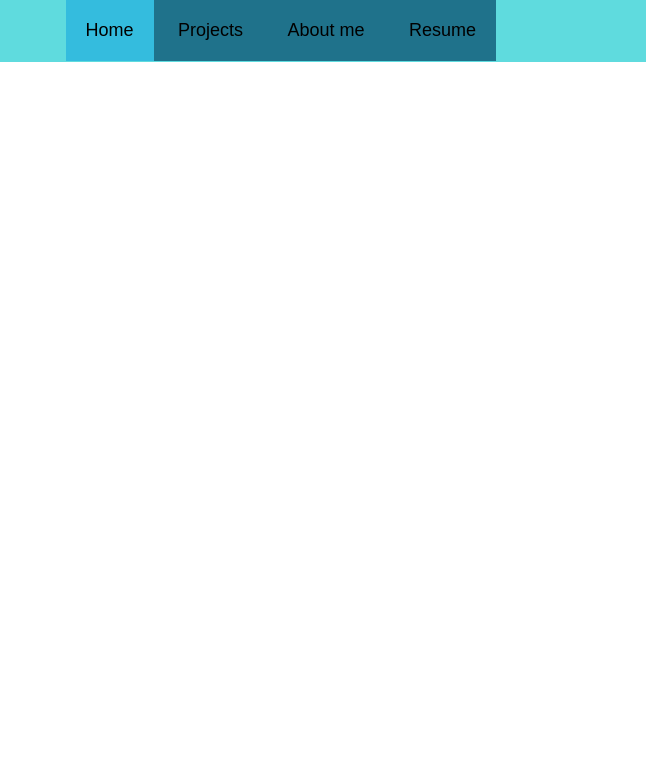
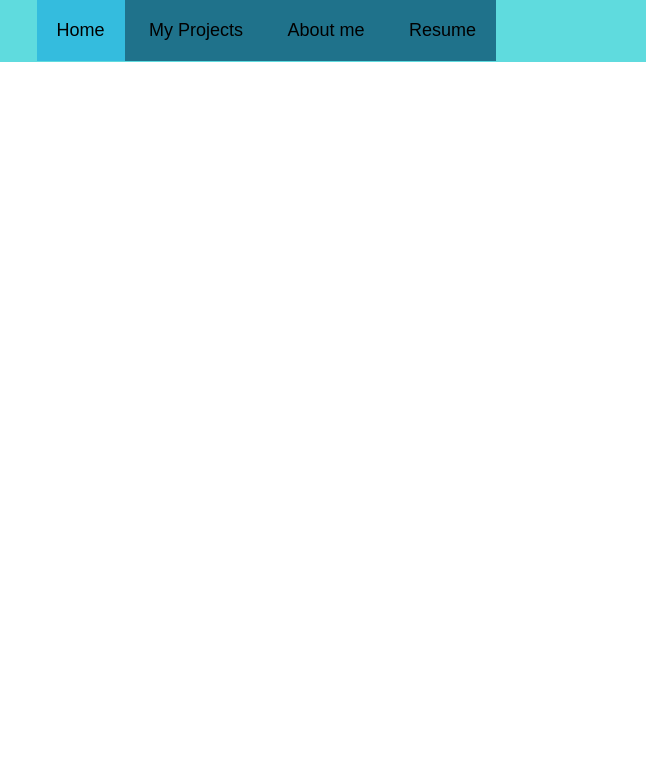
Before and after one commit to Jonbedoy/HW18-html-css, a plain HTML site: page Index.html in a window 1280 px wide. Shown: the top 765 px of the page, 634-1280 px from the left. Drawn offline with Linux system fonts and the light colour scheme.

Commit message:
Test drive with dev

```diff
--- a/Index.html
+++ b/Index.html
@@ -17,7 +17,7 @@
                     <div class="navmarg">
                         <ul>
                             <li><a class="active" href="index.html">Home</a></li>
-                            <li><a href="#">Projects</a></li>
+                            <li><a href="#">My Projects</a></li>
                             <li><a href="#">About me</a></li>
                             <li><a href="#">Resume</a></li>
                         </ul>
```
